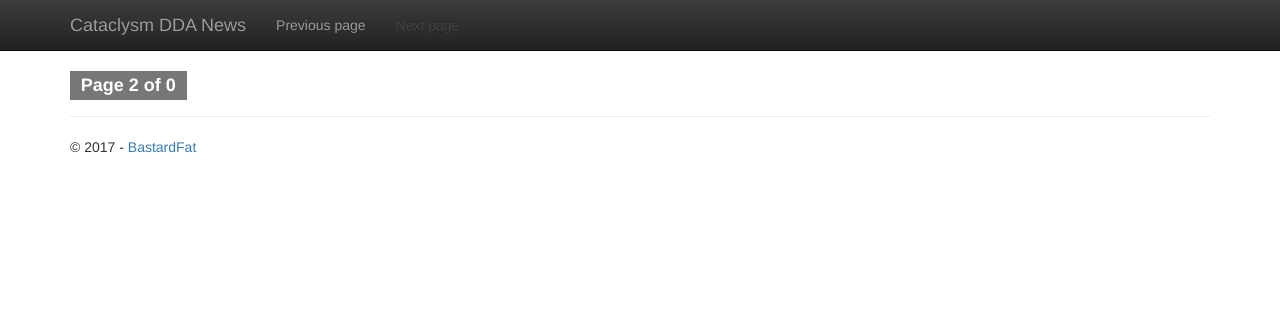
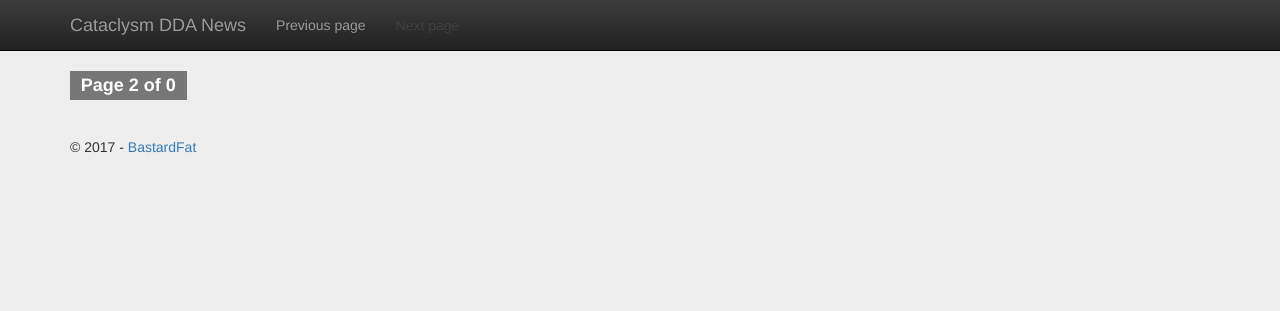
Before and after one commit to BastardFat/cataclysm-news, a PHP site: page /?page=1 in a window 1280 px wide. Shown: the top 311 px of the page. Run offline with PHP 8.4, Linux system fonts and the light colour scheme; data that the repository does not hold is empty.

Commit message:
Changed backgound colors Added favicon

```diff
--- a/BastardFat.CataclysmNews.Site/index.php
+++ b/BastardFat.CataclysmNews.Site/index.php
@@ -12,6 +12,7 @@ require_once("include-js.php");
     <title>Cataclysm News</title>
     <link href="./css/bootstrap-theme.css" rel="stylesheet" />
     <link href="./css/bootstrap.css" rel="stylesheet" />
+    <link rel="icon" href="/favicon.ico" />
     <style>
         .shadow {
             box-shadow: 1px 1px 3px 1px rgba(0,0,0,0.24);
@@ -24,7 +25,7 @@ require_once("include-js.php");
             padding-left: 5%;
             margin-bottom: 30px;
             color: inherit;
-            background-color: #eee;
+            background-color: #fff;
         }
 
             .message hr {
@@ -57,7 +58,7 @@ require_once("include-js.php");
     </style>
 
 </head>
-<body>
+<body style="background-color:#eee">
     <script src="/js/jquery-3.1.1.js"></script>
     <script src="/js/bootstrap.js"></script>
     <div class="container body-content">
```
Also changed, not shown: BastardFat.CataclysmNews.Site/favicon.ico (added), 1 other file.
